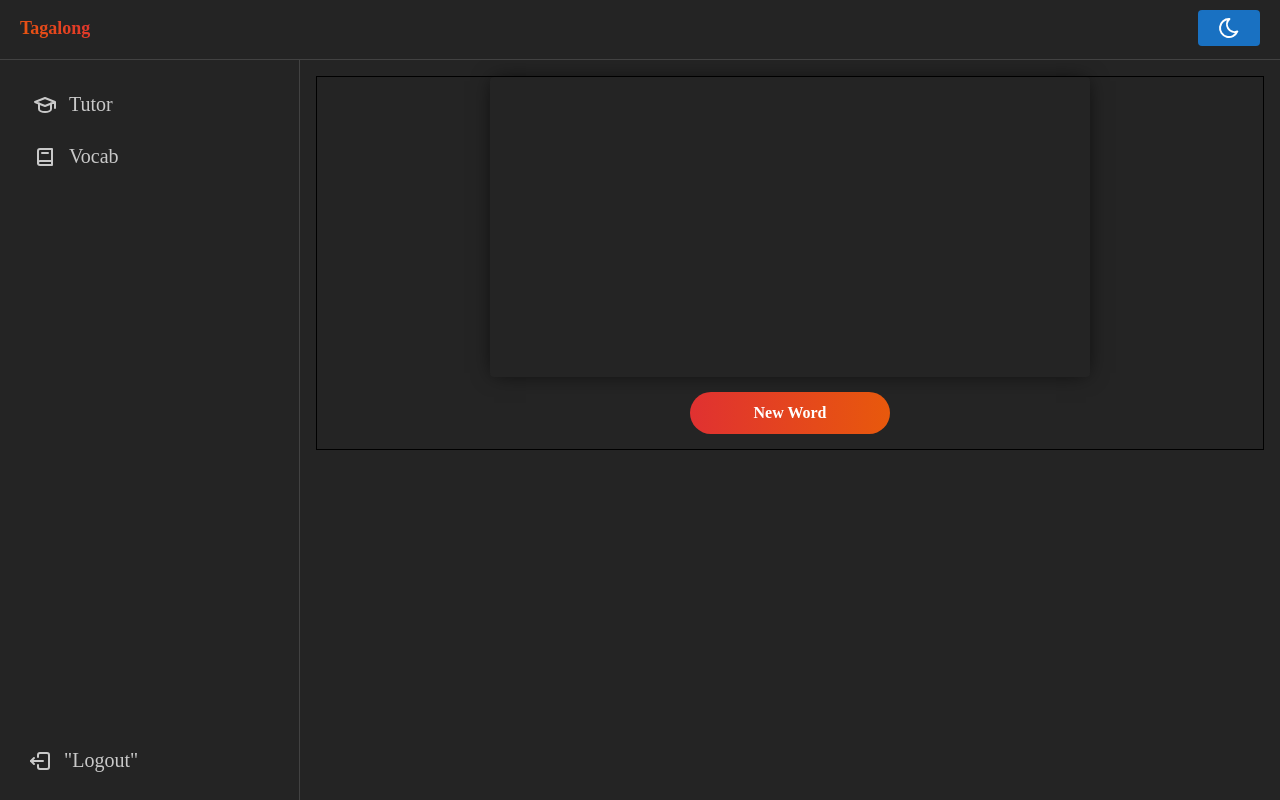
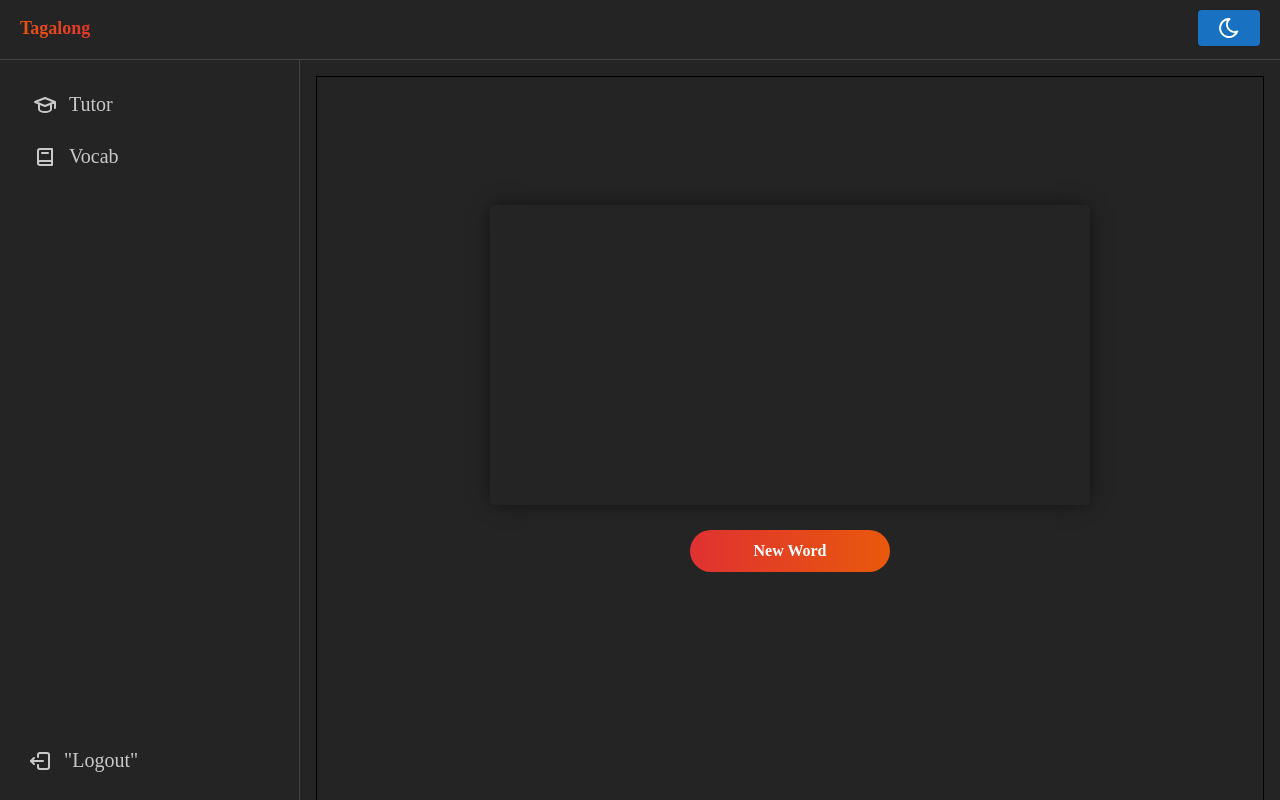
Before and after one commit to aaronestre/tagalong, a React (Vite) app: page /vocab in a window 1280 px wide. Built offline with nearby package versions, Linux system fonts and the light colour scheme; no server answers.

Commit message:
Fix issue where vocab card was not centered in page

```diff
--- a/src/pages/Vocab.jsx
+++ b/src/pages/Vocab.jsx
@@ -1,4 +1,4 @@
-import {React, useState} from "react";
+import {React, useEffect, useState,} from "react";
 import axios from "axios";
 import { Paper, Text, Center, Loader } from "@mantine/core";
 import Button from "../components/common/Button";
@@ -10,6 +10,10 @@ export default function Vocab() {
     const [vocabWord, setVocabWord] = useState({});
     const [loading, setLoading] = useState(false);
     const [isFlipped, setIsFlipped] = useState(false);
+
+    useEffect(() => {
+        handleFetchWord();
+      }, []);
 
     const handleFlip = () => {
         setIsFlipped( (prev) => !prev );
@@ -30,16 +34,10 @@ export default function Vocab() {
         setLoading(false);
     };
 
-    const handleFlipCard = () => {
-
-
-
-    }
-
     return (
         <>
-            <Center display="block" bd="1px solid black">
-                <Paper shadow="0px 0px 20px -4px rgba(0,0,0,0.75)" w="600px" h="300px" m="auto"
+            <div style={{ minHeight: "100vh", border : "1px solid black", width: "100%", display: "inline-flex", flexDirection: "column", alignItems: "center", justifyContent: "center"}}>
+                <Paper mt="-150px"shadow="0px 0px 20px -4px rgba(0,0,0,0.75)" w="600px" h="300px"
                 style={{ display: "flex", alignItems: "center", justifyContent: "center"}}
                 onClick={handleFlip}>
                     {   loading
@@ -50,9 +48,8 @@ export default function Vocab() {
                     }
 
                 </Paper>
-                <Button m={"15px auto"} w={"200px"} onClick={handleFetchWord} disabled={loading} text="New Word"></Button>
-            </Center>
-
+                <Button m={"25px auto"} w={"200px"} onClick={handleFetchWord} disabled={loading} text="New Word"></Button>
+            </div>
         </>
     )
 
--- a/src/styles/vocab.css
+++ b/src/styles/vocab.css
@@ -1,5 +1,7 @@
-* {
+html, body {
     margin: 0;
     padding: 0;
+    height: 100%;
     box-sizing: border-box;
+    overflow: hidden
 }
```
